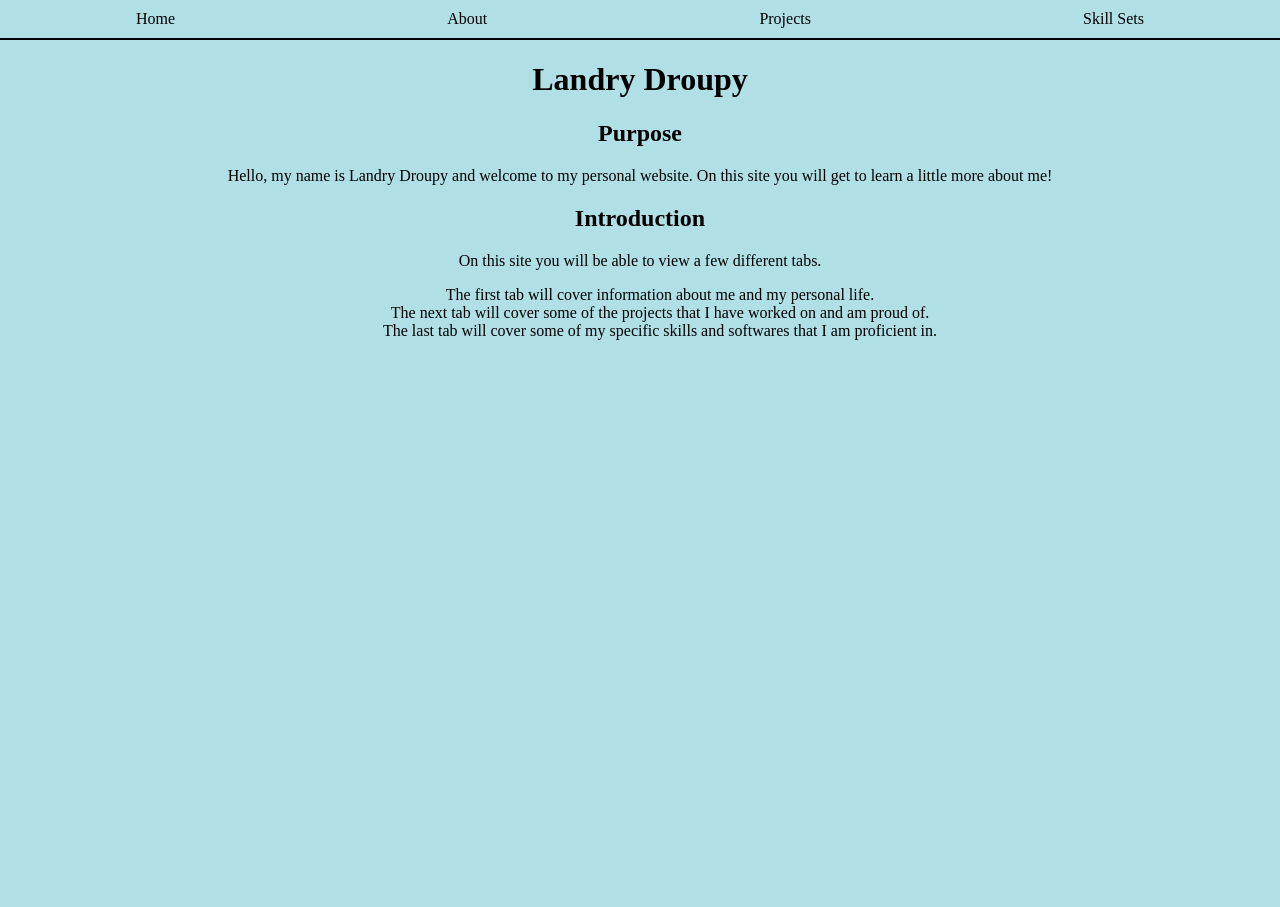
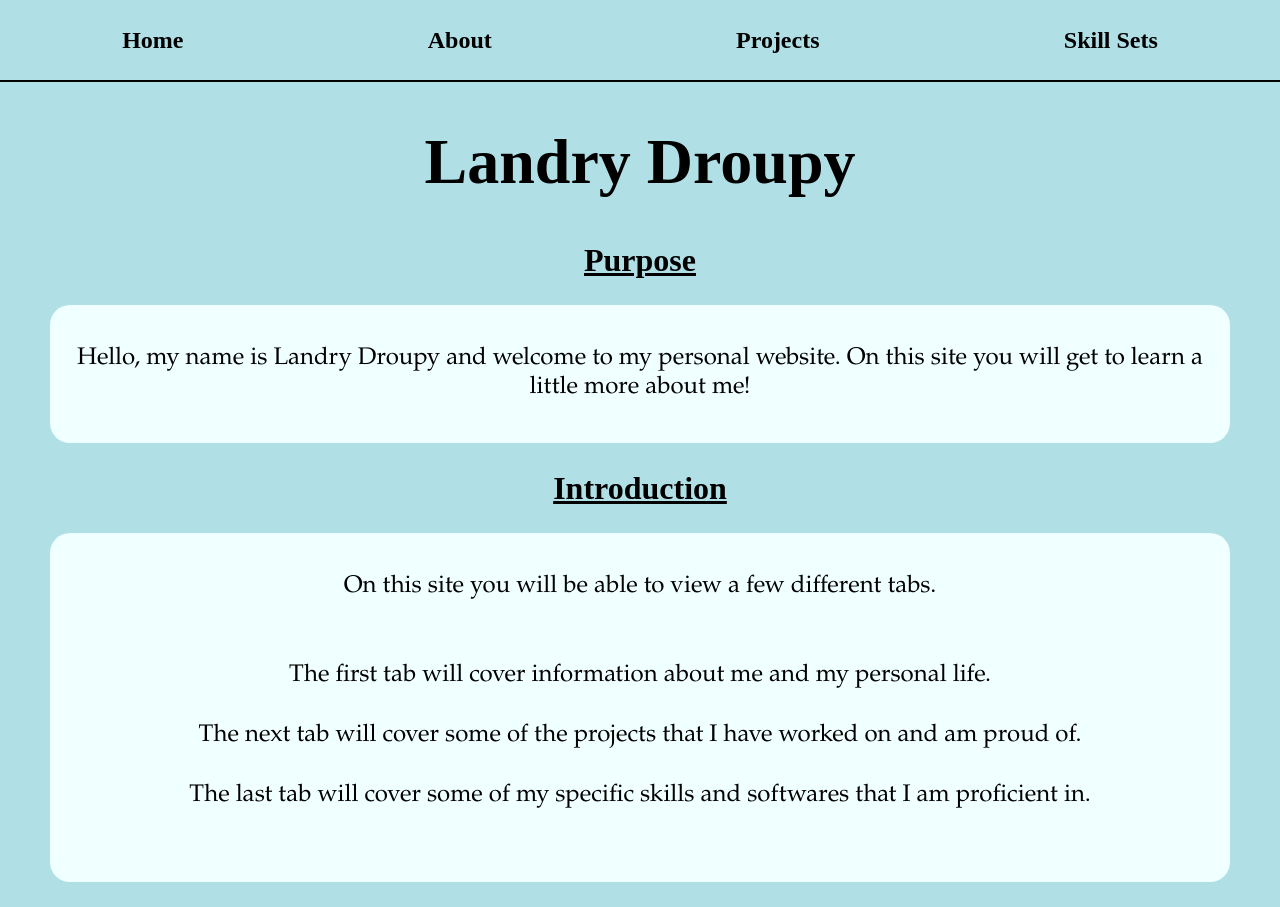
Before and after one commit to landrydroupy/PersonalWebsite, a plain HTML site: page index.html in a window 1280 px wide. Before the commit the page ends 800 px from the top, so only its background shows below. Drawn offline with Linux system fonts and the light colour scheme.

Commit message:
final website commit

```diff
--- a/index.html
+++ b/index.html
@@ -21,9 +21,12 @@
 <div id="home" data-tab-content class="active">
     <h1 class="header">Landry Droupy</h1>
     <h2>Purpose</h2>
+    <div class="info">
         <p>Hello, my name is Landry Droupy and welcome to my personal website. On this site you will get to learn a little more about me!</p>
+    </div>
+    <h2>Introduction</h2>
 
-    <h2>Introduction</h2>
+    <div class="info">
         <p>On this site you will be able to view a few different tabs.</p>
         <ul>
             <li>The first tab will cover information about me and my personal life.</li>
@@ -31,33 +34,40 @@
             <li>The last tab will cover some of my specific skills and softwares that I am proficient in.</li>
         </ul>
     </div>
+</div>
 <div id="about" data-tab-content>
     <h1 class="header">About</h1>
     <h2>Academic Information</h2>
+    <div class="info">
         <p>My name is Landry Droupy and I am a senior at the University of Oklahoma. I am currently and MIS major here at the university of oklahoma and I am currently applying to be in the masters program. I am very passionate about programming and I love to learn and growing through new learning experiences.</p>
+    </div>
     <h2>Personal Information</h2>
+    <div class="info">
         <p>On a more personal level, I am 21 years old and am from Fairview, Texas. In my free time I love to watch sports and my favorite sport is Football. My favorite sports teams are the Dallas Cowboys and the Dallas Mavericks. I also love Music and I love watching movies in my free time.</p>
+    </div>
 </div>
 <div id="projects" data-tab-content>
     <h1 class="header">Projects</h1>
     <h2>These are some projects that I have worked on !</h2>
-
+    <div class="info">
         <ul>
             <li>Databases project:Constructed a fully functional database using SQL for a taco truck to track orders and supply shipments.</li>
             <li>Python project: Used an existing dataset and provided several different ways of presenting the data using various python libraries</li>
             <li>All of my projects can be accessed publically on my github page : @landrydroupy </li>
         </ul>
     </div>
+</div>
 <div id="skillsets" data-tab-content>
     <h1 class="header">Skill Sets</h1>
     <h2>These are some of the skills that make me valuable!</h2>
-
+    <div class="info">
         <ul>
             <li>Python - Numpy,Pandas,Matplotlib,Seaborn libraries</li>
             <li>Visual Studio - C# programming language</li>
             <li>Proficient in Excel operations</li>
-        <li>KNIME for data preprocessing and anlytics</li>
+            <li>KNIME for data preprocessing and analytics</li>
         </ul>
+    </div>
 </div>
 
 
--- a/style.css
+++ b/style.css
@@ -17,6 +17,8 @@ body{
     margin:0;
     padding:0;
     border-bottom:2px solid black;
+    font-family:Dubai;
+    font-weight:600;
 }
 
 body{
@@ -25,6 +27,8 @@ body{
 }
 .header{
     text-align:center;
+    font-family:Dubai;
+    font-size:400%;
 }
 
 .tab{
@@ -48,13 +52,36 @@ body{
 
 p{
     text-align:center;
+    font-size:150%;
+    font-family:'Book Antiqua';
 }
 
 h2{
     text-align:center;
+    font-size:200%;
+    text-decoration-line:underline;
 }
 
-ul{
-    text-align:center;
-    list-style-type:none;
+ul {
+    text-align: center;
+    list-style-type: none;
+     margin:20px;
+     padding:20px;
+     font-size:150%;
+     line-height:60px;
+     font-family:'Book Antiqua';
 }
+
+div{
+    margin:25px;
+
+}
+
+.info {
+    background-color: white;
+    padding: 1em 1.5em;
+    display: block;
+    margin: 5px;
+    border-radius: 20px;
+    background-color:azure;
+}
```
Lines whose indentation alone changed are shown as unchanged.
